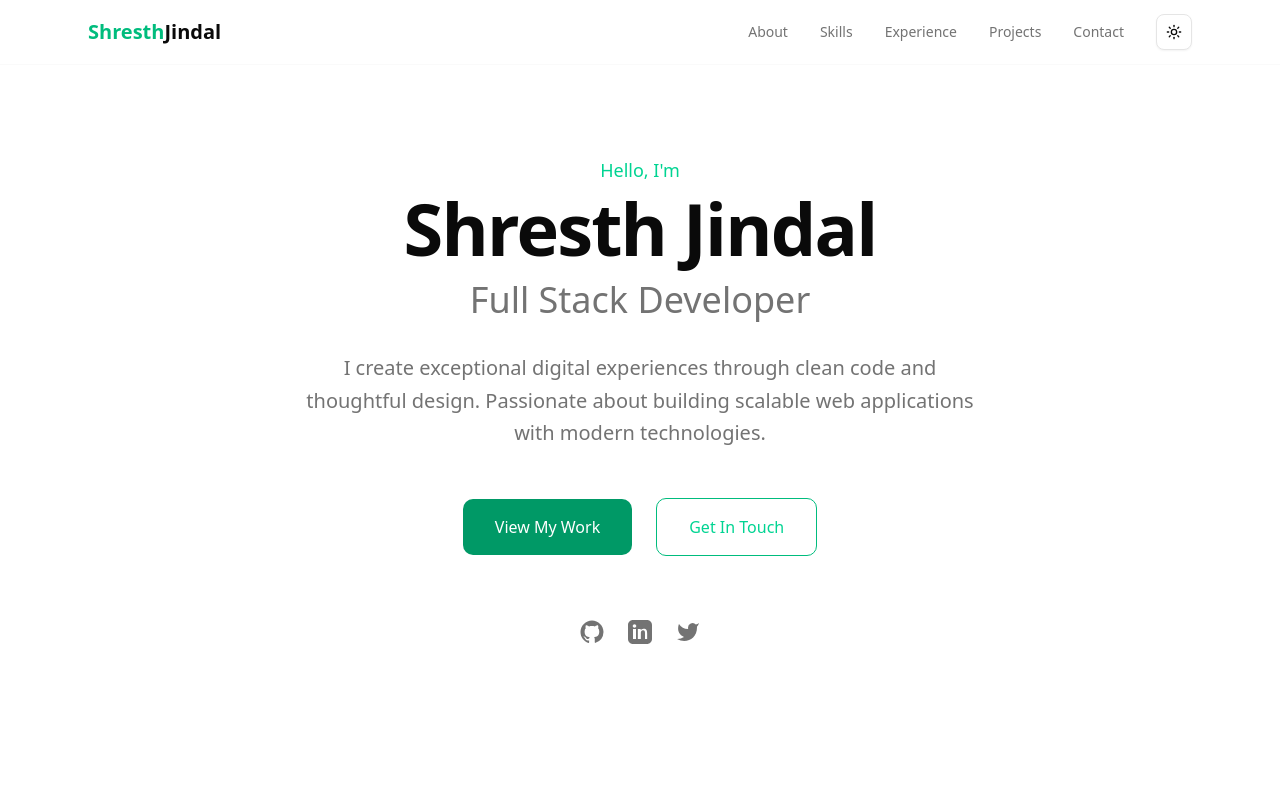
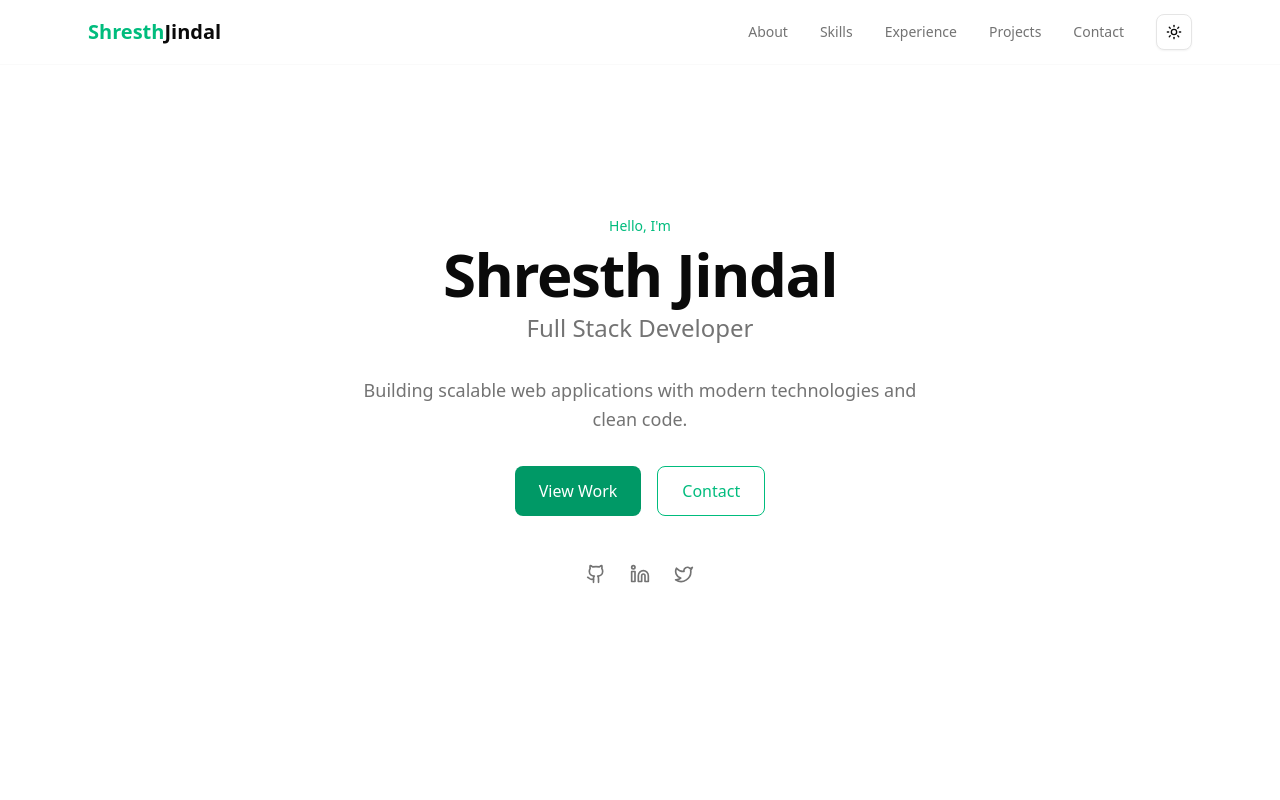
Before and after one commit to shresthjindal28/final-portfolio, a Next.js app: page / in a window 1280 px wide. Shown: the top 800 px of the page. Built offline with nearby package versions, Linux system fonts and the light colour scheme.

Commit message:
Refactor Hero component: streamline code structure and enhance button functionality; update layout to suppress hydration warning

```diff
--- a/app/components/Hero.tsx
+++ b/app/components/Hero.tsx
@@ -1,105 +1,75 @@
 
 'use client';
-import { useState, useEffect, useCallback } from 'react';
+
+import { Github, Linkedin, Twitter } from 'lucide-react';
+
+const scrollTo = (id: string) => {
+	const element = document.getElementById(id);
+	if (element) element.scrollIntoView({ behavior: 'smooth' });
+};
 
 export default function Hero() {
-	const [isVisible, setIsVisible] = useState<boolean>(false);
-
-	useEffect(() => {
-		// Trigger entrance animation on mount only once
-		setIsVisible(true);
-	}, []);
-
-	const scrollTo = useCallback((id: string) => {
-		const element = document.getElementById(id);
-		if (element) element.scrollIntoView({ behavior: 'smooth' });
-	}, []);
-
 	return (
-		<section id="hero" className="min-h-screen flex items-center justify-center px-4 relative">
-
-
-			<div className={`text-center z-10 max-w-4xl mx-auto transition-all duration-1000 ${
-				isVisible ? 'opacity-100 translate-y-0' : 'opacity-0 translate-y-10'
-			}`}>
-				<div className="mb-6">
-					<p className="text-emerald-400 text-lg mb-2 font-medium">Hello, I&apos;m</p>
-					<h1 className="text-5xl md:text-7xl font-bold text-foreground mb-4 tracking-tight">
+		<section id="hero" className="min-h-screen flex items-center justify-center px-4">
+			<div className="text-center max-w-3xl mx-auto animate-in fade-in slide-in-from-bottom-4 duration-700">
+				<div className="space-y-2 mb-8">
+					<p className="text-emerald-500 text-sm font-medium">Hello, I&apos;m</p>
+					<h1 className="text-4xl sm:text-5xl lg:text-6xl font-bold tracking-tight">
 						Shresth Jindal
 					</h1>
-					<h2 className="text-2xl md:text-4xl text-muted-foreground font-light mb-8">
+					<h2 className="text-lg sm:text-xl lg:text-2xl text-muted-foreground font-light">
 						Full Stack Developer
 					</h2>
 				</div>
 
-				<p className="text-xl text-muted-foreground mb-12 leading-relaxed max-w-2xl mx-auto">
-					I create exceptional digital experiences through clean code and thoughtful design.
-					Passionate about building scalable web applications with modern technologies.
+				<p className="text-base sm:text-lg text-muted-foreground mb-8 leading-relaxed max-w-xl mx-auto">
+					Building scalable web applications with modern technologies and clean code.
 				</p>
 
-				<div className="flex flex-col sm:flex-row gap-6 justify-center items-center mb-16">
-					<a
-						href="#projects"
-						onClick={(e) => {
-							e.preventDefault();
-							scrollTo('projects');
-						}}
-						className="px-8 py-4 bg-emerald-600 text-white font-medium rounded-lg hover:bg-emerald-700 transition-all duration-300 transform hover:scale-105"
-						role="button"
+				<div className="flex flex-col sm:flex-row gap-4 justify-center mb-12">
+					<button
+						onClick={() => scrollTo('projects')}
+						className="px-6 py-3 bg-emerald-600 text-white font-medium rounded-md hover:bg-emerald-700 transition-colors"
 						aria-label="View my projects"
 					>
-						View My Work
-					</a>
-					<a
-						href="#contact"
-						onClick={(e) => {
-							e.preventDefault();
-							scrollTo('contact');
-						}}
-						className="px-8 py-4 border border-emerald-500 text-emerald-400 font-medium rounded-lg bg-transparent hover:bg-emerald-500 hover:text-white transition-all duration-300"
-						role="button"
+						View Work
+					</button>
+					<button
+						onClick={() => scrollTo('contact')}
+						className="px-6 py-3 border border-emerald-500 text-emerald-500 font-medium rounded-md hover:bg-emerald-500 hover:text-white transition-colors"
 						aria-label="Get in touch"
 					>
-						Get In Touch
-					</a>
+						Contact
+					</button>
 				</div>
 
-				{/* Social Links */}
-				<div className="flex justify-center space-x-6">
+				<div className="flex justify-center gap-6">
 					<a
 						href="https://github.com/shresthjindal28"
 						aria-label="GitHub"
 						target="_blank"
 						rel="noopener noreferrer"
-						className="text-muted-foreground hover:text-foreground transition-colors duration-200"
+						className="text-muted-foreground hover:text-foreground transition-colors"
 					>
-						<svg className="w-6 h-6" viewBox="0 0 24 24" fill="currentColor" aria-hidden>
-							<path d="M12 .5C5.73.5.5 5.73.5 12c0 5.08 3.29 9.38 7.86 10.9.57.1.78-.25.78-.55 0-.27-.01-1-.02-1.96-3.2.7-3.88-1.55-3.88-1.55-.52-1.31-1.26-1.66-1.26-1.66-1.03-.7.08-.69.08-.69 1.14.08 1.74 1.17 1.74 1.17 1.01 1.74 2.65 1.24 3.3.95.1-.74.4-1.24.72-1.53-2.55-.29-5.23-1.28-5.23-5.7 0-1.26.45-2.29 1.17-3.09-.12-.29-.51-1.48.11-3.08 0 0 .97-.31 3.18 1.18.92-.26 1.9-.39 2.88-.39.98 0 1.96.13 2.88.39 2.2-1.49 3.17-1.18 3.17-1.18.63 1.6.24 2.79.12 3.08.73.8 1.17 1.83 1.17 3.09 0 4.43-2.69 5.4-5.25 5.68.41.35.77 1.05.77 2.12 0 1.53-.01 2.76-.01 3.14 0 .3.2.66.79.55A12.01 12.01 0 0023.5 12C23.5 5.73 18.27.5 12 .5z" />
-						</svg>
+						<Github size={20} />
 					</a>
-
 					<a
 						href="https://www.linkedin.com/in/shresth-jindal-b074ba28b/"
 						aria-label="LinkedIn"
 						target="_blank"
 						rel="noopener noreferrer"
-						className="text-muted-foreground hover:text-emerald-400 transition-colors duration-200"
+						className="text-muted-foreground hover:text-emerald-500 transition-colors"
 					>
-						<svg className="w-6 h-6" viewBox="0 0 24 24" fill="currentColor" aria-hidden>
-							<path d="M19 0h-14c-2.76 0-5 2.24-5 5v14c0 2.76 2.24 5 5 5h14c2.76 0 5-2.24 5-5v-14c0-2.76-2.24-5-5-5zm-11 19h-3v-10h3v10zm-1.5-11.3c-.966 0-1.75-.784-1.75-1.75s.784-1.75 1.75-1.75 1.75.784 1.75 1.75-.784 1.75-1.75 1.75zm13.5 11.3h-3v-5.5c0-1.38-.03-3.16-1.93-3.16-1.93 0-2.23 1.5-2.23 3.05v5.61h-3v-10h2.88v1.36h.04c.4-.75 1.37-1.54 2.82-1.54 3.02 0 3.58 1.99 3.58 4.58v5.6z" />
-						</svg>
+						<Linkedin size={20} />
 					</a>
-
 					<a
 						href="https://x.com/shresth_ji76019"
 						aria-label="Twitter"
 						target="_blank"
 						rel="noopener noreferrer"
-						className="text-muted-foreground hover:text-emerald-400 transition-colors duration-200"
+						className="text-muted-foreground hover:text-emerald-500 transition-colors"
 					>
-						<svg className="w-6 h-6" viewBox="0 0 24 24" fill="currentColor" aria-hidden>
-							<path d="M23 3a10.9 10.9 0 01-3.14 1.53A4.48 4.48 0 0012.09 8v1A10.66 10.66 0 013 4s-4 9 5 13a11.64 11.64 0 01-7 2c9 5 20 0 20-11.5a4.5 4.5 0 00-.08-.83A7.72 7.72 0 0023 3z" />
-						</svg>
+						<Twitter size={20} />
 					</a>
 				</div>
 			</div>
--- a/app/layout.tsx
+++ b/app/layout.tsx
@@ -105,7 +105,7 @@ export default function RootLayout({
   children: React.ReactNode;
 }>) {
   return (
-    <html lang="en">
+    <html lang="en" suppressHydrationWarning>
       <body
         className={`${geistSans.variable} ${geistMono.variable} antialiased`}
       >
```
